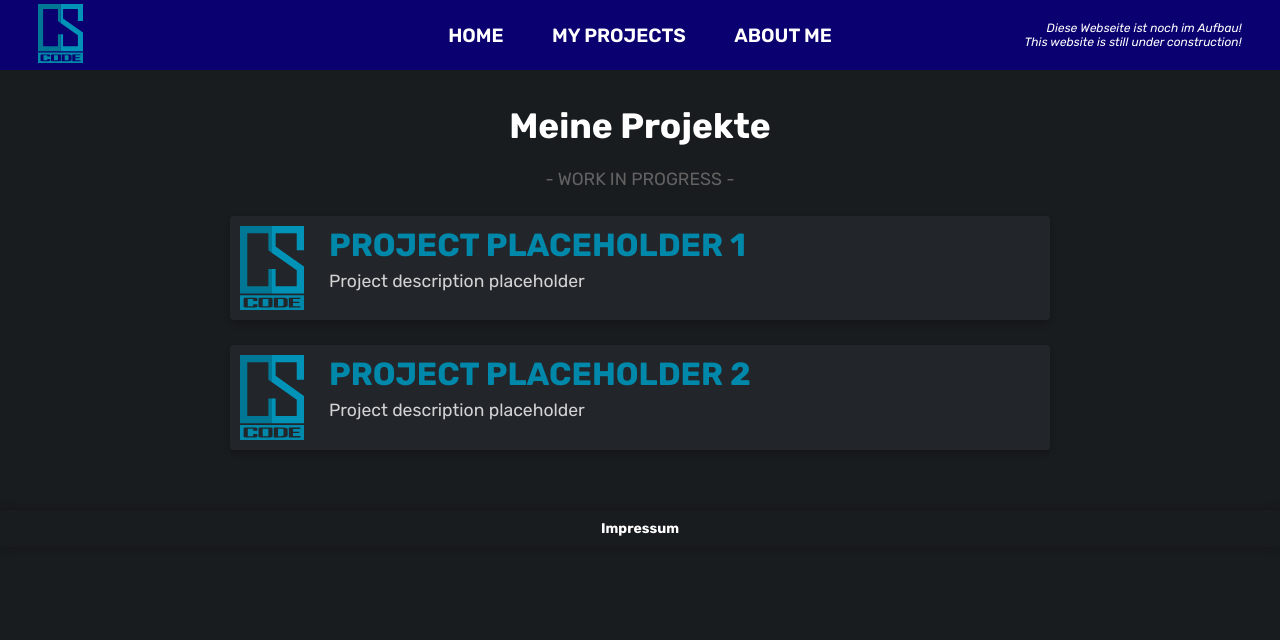
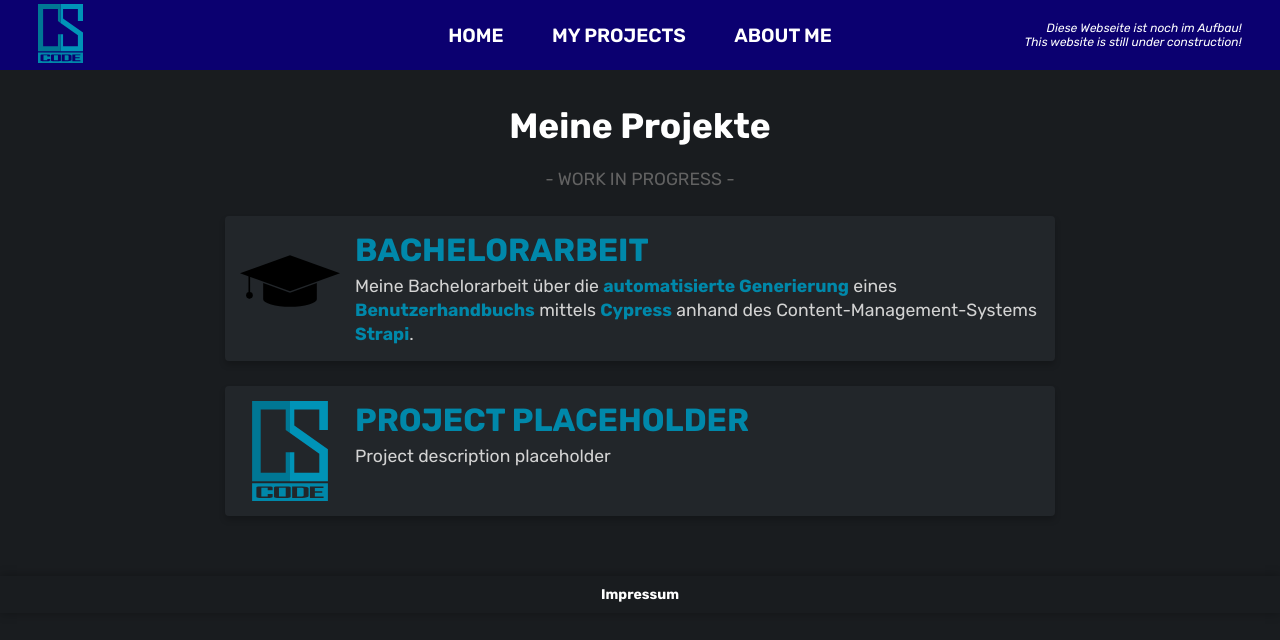
Before and after one commit to ChrisSulz/CSCode, a React (Vite) app: page /projects in a window 1280 px wide. Shown: the top 640 px of the page. Built offline with nearby package versions, Linux system fonts and the light colour scheme.

Commit message:
added bachelor thesis in projects page

```diff
--- a/src/pages/Projects.css
+++ b/src/pages/Projects.css
@@ -21,7 +21,7 @@
   max-width: 800px;
   background-color: var(--content-area-light);
   border-radius: 4px;
-  padding: 10px;
+  padding: 15px;
   box-shadow: 0 4px 6px rgba(0, 0, 0, 0.2);
   transition: 0.25s;
 }
@@ -34,7 +34,7 @@
 }
 
 .project-icon {
-  margin-right: 25px;
+  margin-right: 15px;
   width: 5vw;
   min-width: 50px;
   max-height: 100px;
@@ -58,6 +58,12 @@
   color: rgb(211, 211, 211);
 }
 
+@media (min-width: 601px) {
+  .project-icon {
+    min-width: 100px;
+  }
+}
+
 @media (max-width: 600px) {
   .project-title {
     font-size: 1.2rem;
--- a/src/pages/Projects.tsx
+++ b/src/pages/Projects.tsx
@@ -1,8 +1,14 @@
 import "./Projects.css";
 import { Helmet } from 'react-helmet';
 import CSCode from "../images/cs-code-logo.svg";
+import BachelorThesis from "../images/icons/bachelor-thesis.svg";
 
-export default function Impressum() {
+export default function Projects() {
+
+  const handleClick1 = () => {
+    window.open('https://github.com/ChrisSulz/StrapiManual', '_blank');
+  };
+
   return (
     <>
       <Helmet>
@@ -13,18 +19,18 @@ export default function Impressum() {
         <br />
         <p className="work-in-progress">- WORK IN PROGRESS -</p>
 
-        <div className="projects-entry">
-          <img src={CSCode} alt="project symbol" className="project-icon" />
+        <div className="projects-entry" onClick={handleClick1} >
+          <img src={BachelorThesis} alt="Bachelor Thesis" className="project-icon" />
           <div className="project-details">
-            <h2 className="project-title">PROJECT PLACEHOLDER 1</h2>
-            <p className="project-descr">Project description placeholder</p>
+            <h2 className="project-title">BACHELORARBEIT</h2>
+            <p className="project-descr">Meine Bachelorarbeit über die <b>automatisierte Generierung</b> eines <b>Benutzerhandbuchs</b> mittels <b>Cypress</b> anhand des Content-Management-Systems <b>Strapi</b>. </p>
           </div>
         </div>
 
         <div className="projects-entry">
           <img src={CSCode} alt="project symbol" className="project-icon" />
           <div className="project-details">
-            <h2 className="project-title">PROJECT PLACEHOLDER 2</h2>
+            <h2 className="project-title">PROJECT PLACEHOLDER</h2>
             <p className="project-descr">Project description placeholder</p>
           </div>
         </div>
```
Also changed, not shown: src/images/icons/bachelor-thesis.svg (added).
